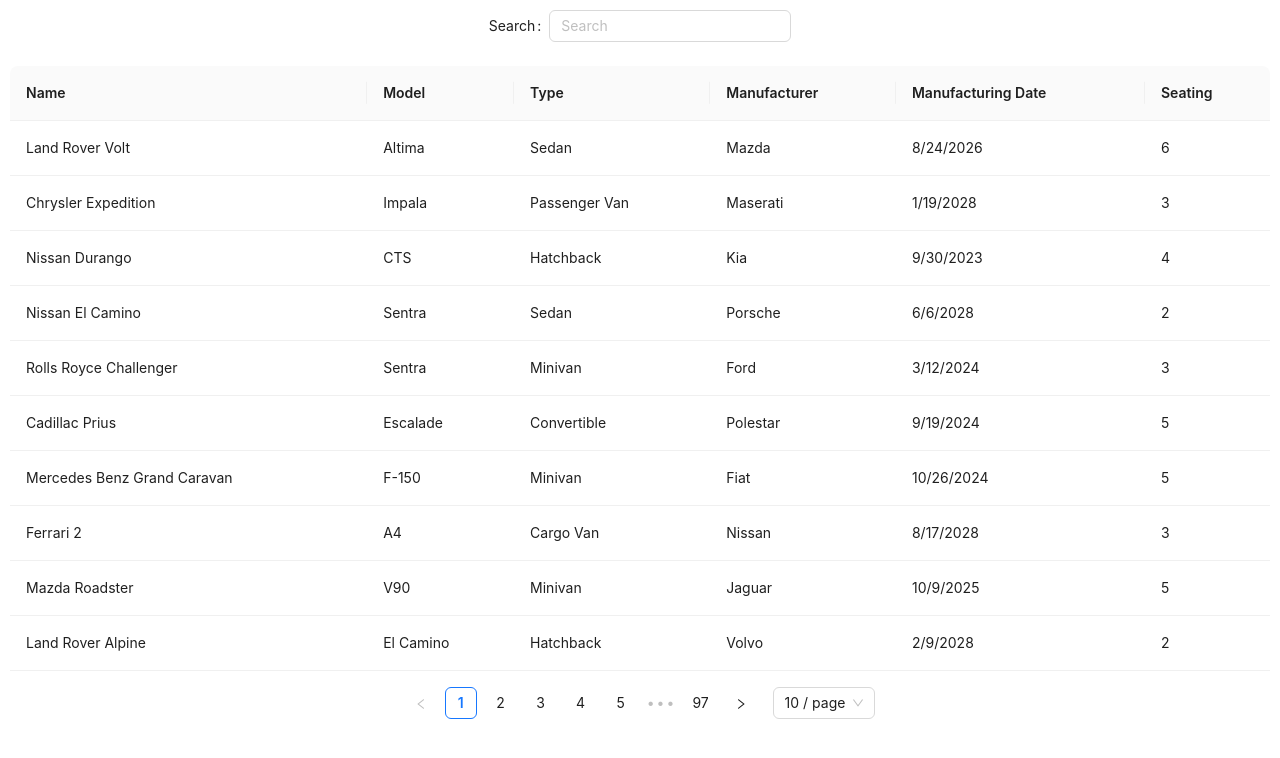
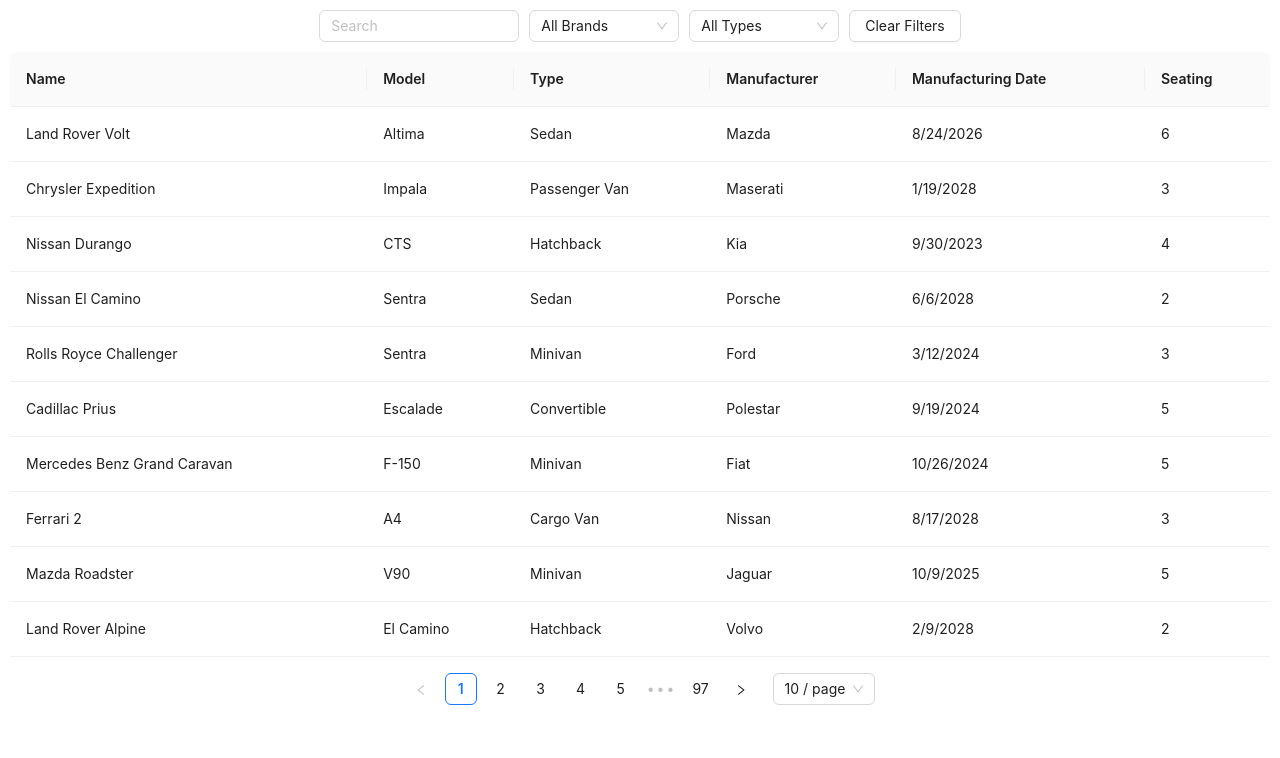
Before and after one commit to syedfardeenjeelani/Pretectum-assignment, a Next.js app: page / in a window 1280 px wide. Shown: the top 758 px of the page. Built offline with nearby package versions, Linux system fonts and the light colour scheme.

Commit message:
Update Navbar.tsx

```diff
--- a/app/components/Navbar.tsx
+++ b/app/components/Navbar.tsx
@@ -1,57 +1,89 @@
 "use client";
-import React, { useEffect, useRef, useState } from "react";
-import { Input, Form, message } from "antd";
+import React, { useEffect, useState, useMemo } from "react";
+import { Input, Form, message, Select, Button } from "antd";
 import { useDispatch, useSelector } from "react-redux";
 import { RootState, AppDispatch } from "../redux/store";
-import { InputRef } from "antd/lib/input";
 import data from "../data/vehicle_data - Copy.json";
-import { setVehicles, filterVehicles } from "../redux/vehicleSlice";
+import { setVehicles } from "../redux/vehicleSlice";
+
+const { Option } = Select;
 
 export const Navbar: React.FC = () => {
   const dispatch = useDispatch<AppDispatch>();
-  const vehicles = useSelector(
-    (state: RootState) => state.vehicles.vehicleData
-  );
-  const inputValue = useRef<InputRef | null>(null);
+  const vehicles = useSelector((state: RootState) => state.vehicles.vehicleData);
+  const [searchValue, setSearchValue] = useState('');
+  const [brandFilter, setBrandFilter] = useState('');
+  const [typeFilter, setTypeFilter] = useState('');
   const [noResults, setNoResults] = useState(false);
 
-  const handleSubmit = () => {
-    if (inputValue.current) {
-      const searchValue = inputValue.current.input?.value;
-      if (searchValue) {
-        const filteredVehicles = data.filter((vehicle) =>
-          vehicle.Name.toLowerCase().includes(searchValue.toLowerCase())
-        );
-        if (filteredVehicles.length === 0) {
-          setNoResults(true);
-          message.info("No matching vehicles found of this name, please look for a name from the below data");
-          dispatch(setVehicles(data));
-        } else {
-          setNoResults(false);
-          dispatch(filterVehicles(searchValue));
-        }
-      } else {
-        setNoResults(false);
-        dispatch(setVehicles(data));
-      }
+  const brands = useMemo(() => Array.from(new Set(data.map(vehicle => vehicle.Manufacturer))), []);
+  const types = useMemo(() => Array.from(new Set(data.map(vehicle => vehicle.Type))), []);
+
+  const handleFilter = () => {
+    const filteredVehicles = data.filter(vehicle =>
+      vehicle.Name.toLowerCase().includes(searchValue.toLowerCase()) &&
+      (!brandFilter || vehicle.Manufacturer.toLowerCase() === brandFilter.toLowerCase()) &&
+      (!typeFilter || vehicle.Type.toLowerCase() === typeFilter.toLowerCase())
+    );
+
+    if (filteredVehicles.length === 0) {
+      setNoResults(true);
+      message.info("No matching vehicles found. Please adjust your search criteria.");
+    } else {
+      setNoResults(false);
+      dispatch(setVehicles(filteredVehicles));
     }
   };
+
+  const handleClear = () => {
+    setSearchValue('');
+    setBrandFilter('');
+    setTypeFilter('');
+    dispatch(setVehicles(data));
+    setNoResults(false);
+  };
+
+  useEffect(() => {
+    handleFilter();
+  }, [searchValue, brandFilter, typeFilter]);
 
   useEffect(() => {
     dispatch(setVehicles(data));
   }, [dispatch]);
 
   return (
-    <Form style={{ display: "flex", justifyContent: 'center', marginTop:10 }} onFinish={handleSubmit} className="w-full">
-      <Form.Item label="Search" name="search">
+    <Form style={{ display: "flex", flexDirection: "column", alignItems: "center", marginTop: 10 }} className="w-full">
+      <div style={{ display: "flex", gap: 10, marginBottom: 10 }}>
         <Input
-          ref={inputValue}
+          value={searchValue}
+          onChange={(e) => setSearchValue(e.target.value)}
           placeholder="Search"
-          style={{ maxWidth: 600 }}
-          className="mb-4 w-[50%] mx-auto"
-          onChange={() => setNoResults(false)}
+          style={{ width: 200 }}
         />
-      </Form.Item>
+        <Select
+          value={brandFilter}
+          onChange={setBrandFilter}
+          style={{ width: 150 }}
+          placeholder="Brand"
+        >
+          <Option value="">All Brands</Option>
+          {brands.map(brand => (
+            <Option key={brand} value={brand}>{brand}</Option>
+          ))}
+        </Select>
+        <Select
+          value={typeFilter}
+          onChange={setTypeFilter}
+          style={{ width: 150 }}
+          placeholder="Type"
+        >
+          <Option value="">All Types</Option>
+          {types.map(type => (
+            <Option key={type} value={type}>{type}</Option>
+          ))}
+        </Select>
+        <Button onClick={handleClear}>Clear Filters</Button>
+      </div>
     </Form>
   );
 };
```
